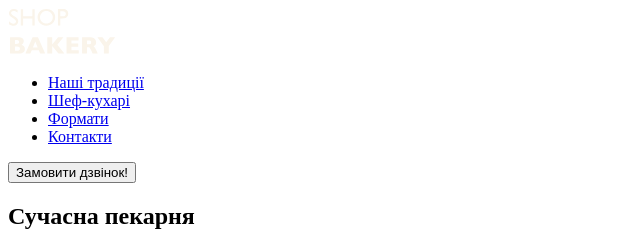
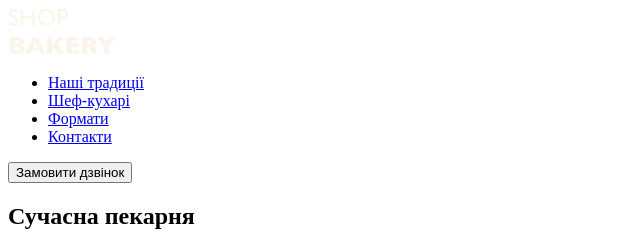
Before and after one commit to InFateID/Genius, a plain HTML site: page index.html in a window 1280 px wide. Shown: the top 247 px of the page, 0-640 px from the left. Drawn offline with Linux system fonts and the light colour scheme.

Commit message:
Up Index.html

```diff
--- a/index.html
+++ b/index.html
@@ -19,7 +19,7 @@
           <li><a href="#">Контакти</a></li>
         </ul>
       </nav>
-      <button type="button">Замовити дзвінок!</button>
+      <button type="button">Замовити дзвінок</button>
     </header>
 
     <main>
```
